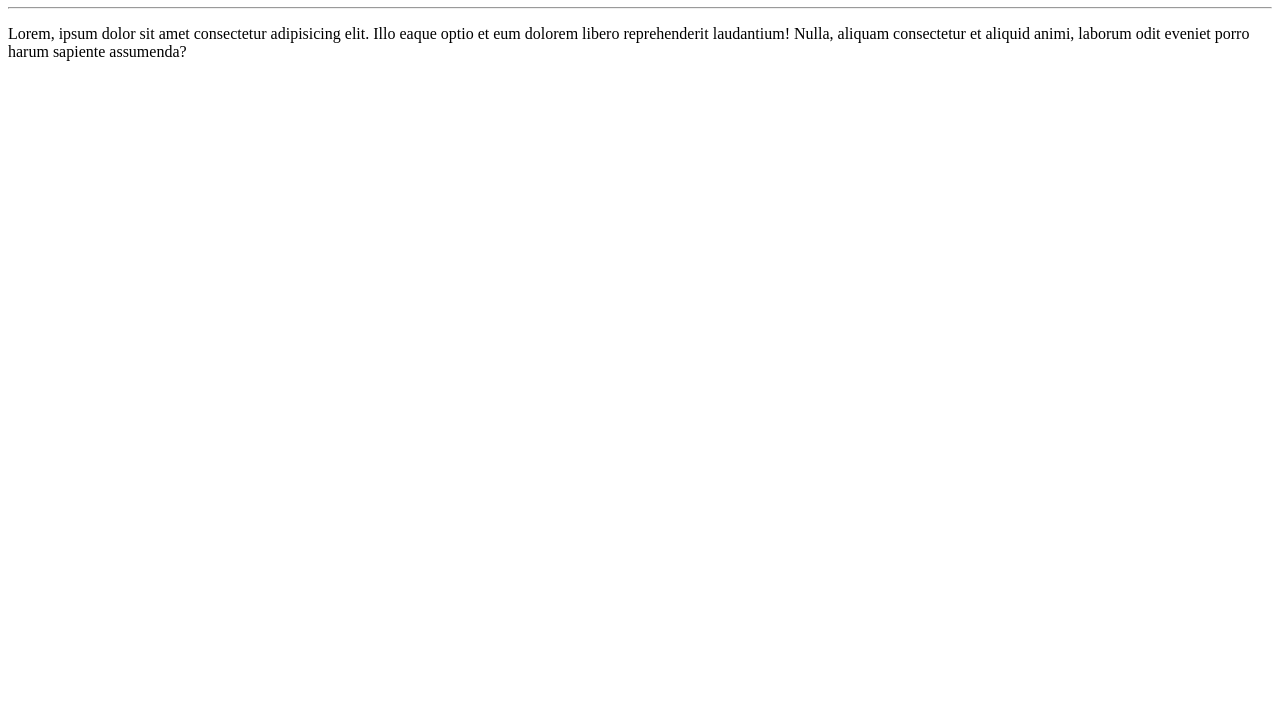
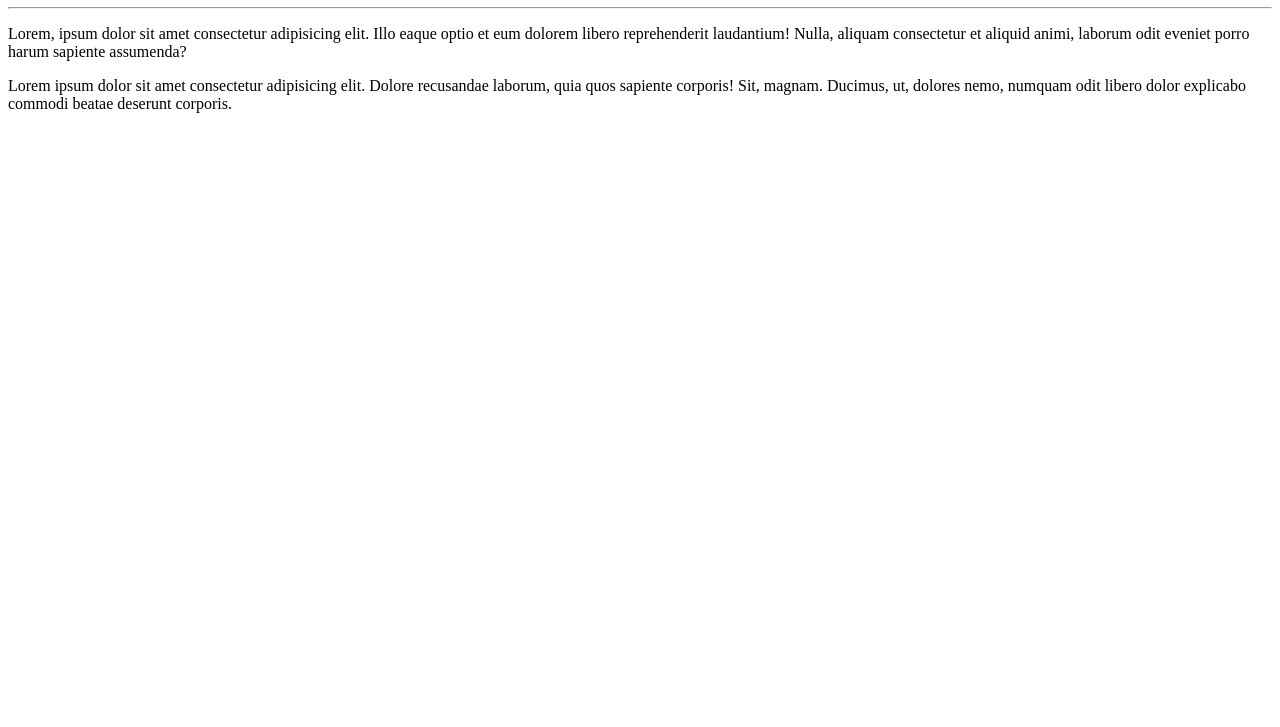
Before and after one commit to GuilhermeBn198/Ola-mundo, a plain HTML site: page site-exemplo/index.html in a window 1280 px wide. Shown: the part 73-800 px from the top of the page. Drawn offline with Linux system fonts and the light colour scheme.

Commit message:
adicionei um paragrafo de teste

```diff
--- a/site-exemplo/index.html
+++ b/site-exemplo/index.html
@@ -9,5 +9,8 @@
     <h1>MEU AMIIIGOO OLA MUNDOO</h1>
     <hr>
     <P>Lorem, ipsum dolor sit amet consectetur adipisicing elit. Illo eaque optio et eum dolorem libero reprehenderit laudantium! Nulla, aliquam consectetur et aliquid animi, laborum odit eveniet porro harum sapiente assumenda?</P>
+    <p>
+        Lorem ipsum dolor sit amet consectetur adipisicing elit. Dolore recusandae laborum, quia quos sapiente corporis! Sit, magnam. Ducimus, ut, dolores nemo, numquam odit libero dolor explicabo commodi beatae deserunt corporis.
+    </p>
 </body>
 </html>
```
